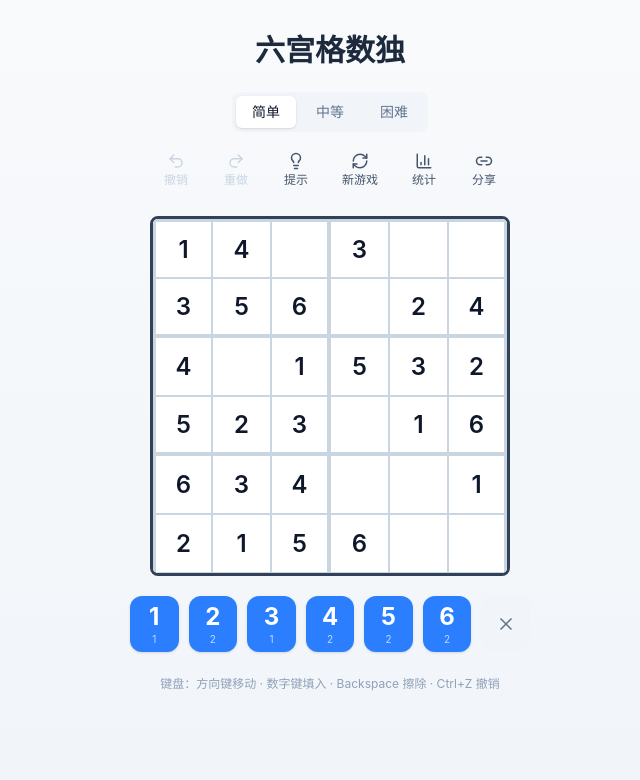
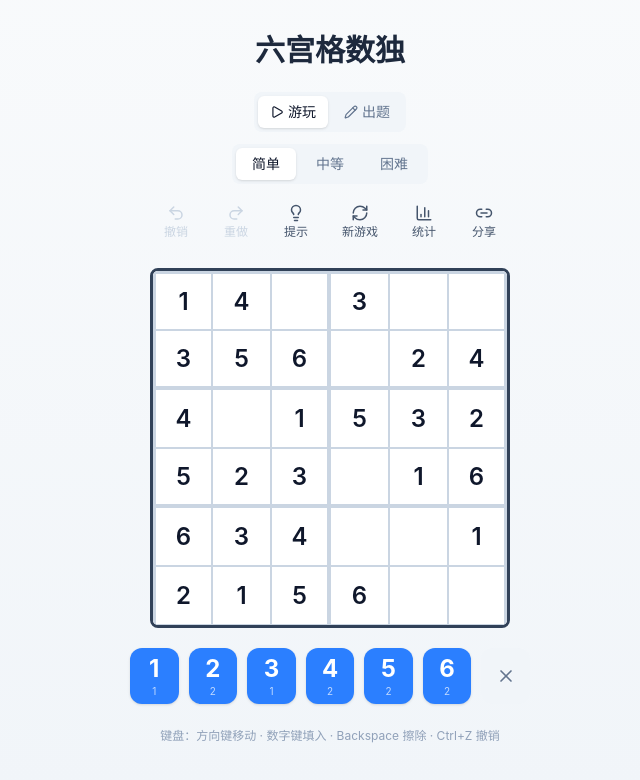
Before and after one commit to StellarTide/six-grid-sudoku, a React (Vite) app: page / in a window 1280 px wide. Shown: the top 780 px of the page, without its empty margins (310-950 px from the left). Built offline with nearby package versions, Linux system fonts and the light colour scheme.

Commit message:
feat: 出题模式 - 自由编辑棋盘、验证可解性、开始游戏

```diff
--- a/src/App.tsx
+++ b/src/App.tsx
@@ -7,6 +7,7 @@ import type { Hint } from "./engine/types";
 
 function App() {
   const {
+    mode,
     board,
     puzzle,
     selectedCell,
@@ -16,6 +17,7 @@ function App() {
     canUndo,
     canRedo,
     stats,
+    validateResult,
     selectCell,
     fillNumber,
     eraseNumber,
@@ -24,6 +26,10 @@ function App() {
     getHint,
     newGame,
     sharePuzzle,
+    switchMode,
+    validateCreate,
+    startFromCreate,
+    clearCreateBoard,
   } = useSudoku();
 
   const [lastHint, setLastHint] = useState<Hint | null>(null);
@@ -126,18 +132,24 @@ function App() {
 
       <div className="flex flex-col gap-3 sm:gap-5 w-full max-w-[400px]">
         <GameToolbar
+          mode={mode}
           difficulty={difficulty}
           isCompleted={isCompleted}
           canUndo={canUndo}
           canRedo={canRedo}
           lastHint={lastHint}
           stats={stats}
+          validateResult={validateResult}
           onUndo={handleUndo}
           onRedo={handleRedo}
           onHint={handleHint}
           onNewGame={handleNewGame}
           onDifficultyChange={handleDifficultyChange}
           onShare={handleShare}
+          onSwitchMode={switchMode}
+          onValidateCreate={validateCreate}
+          onStartFromCreate={startFromCreate}
+          onClearCreateBoard={clearCreateBoard}
         />
 
         <SudokuBoard
@@ -148,7 +160,12 @@ function App() {
           onCellClick={selectCell}
         />
 
-        <NumberPad board={board} onFill={fillNumber} onErase={eraseNumber} />
+        <NumberPad
+          mode={mode}
+          board={board}
+          onFill={fillNumber}
+          onErase={eraseNumber}
+        />
       </div>
 
       <p className="mt-6 text-xs text-slate-400 text-center hidden sm:block">
--- a/src/components/GameToolbar.tsx
+++ b/src/components/GameToolbar.tsx
@@ -8,23 +8,39 @@ import {
   Link2,
   CheckCircle2,
   PartyPopper,
+  Pencil,
+  Play,
+  Eraser,
+  CircleCheck,
   Lightbulb as HintIcon,
 } from "lucide-react";
-import type { Difficulty, Hint, GameStats } from "../engine/types";
+import type {
+  Difficulty,
+  Hint,
+  GameStats,
+  GameMode,
+  ValidateResult,
+} from "../engine/types";
 
 interface GameToolbarProps {
+  mode: GameMode;
   difficulty: Difficulty;
   isCompleted: boolean;
   canUndo: boolean;
   canRedo: boolean;
   lastHint: Hint | null;
   stats: GameStats;
+  validateResult: ValidateResult | null;
   onUndo: () => void;
   onRedo: () => void;
   onHint: () => void;
   onNewGame: () => void;
   onDifficultyChange: (d: Difficulty) => void;
   onShare: () => void;
+  onSwitchMode: (m: GameMode) => void;
+  onValidateCreate: () => void;
+  onStartFromCreate: () => void;
+  onClearCreateBoard: () => void;
 }
 
 const DIFFICULTIES: { value: Difficulty; label: string }[] = [
@@ -34,18 +50,24 @@ const DIFFICULTIES: { value: Difficulty; label: string }[] = [
 ];
 
 export function GameToolbar({
+  mode,
   difficulty,
   isCompleted,
   canUndo,
   canRedo,
   lastHint,
   stats,
+  validateResult,
   onUndo,
   onRedo,
   onHint,
   onNewGame,
   onDifficultyChange,
   onShare,
+  onSwitchMode,
+  onValidateCreate,
+  onStartFromCreate,
+  onClearCreateBoard,
 }: GameToolbarProps) {
   const [showStats, setShowStats] = useState(false);
   const [shareToast, setShareToast] = useState(false);
@@ -58,7 +80,44 @@ export function GameToolbar({
 
   return (
     <div className="flex flex-col gap-3 items-center">
-      {/* Difficulty selector */}
+      {/* Mode tabs */}
+      <div className="flex gap-1 bg-slate-100 rounded-lg p-1">
+        <button
+          type="button"
+          onClick={() => onSwitchMode("play")}
+          className={`
+            flex items-center gap-1 px-3 py-1.5 rounded-md text-sm font-medium
+            transition-colors duration-100
+            ${
+              mode === "play"
+                ? "bg-white text-slate-900 shadow-sm"
+                : "text-slate-500 hover:text-slate-700"
+            }
+          `}
+        >
+          <Play size={14} />
+          游玩
+        </button>
+        <button
+          type="button"
+          onClick={() => onSwitchMode("create")}
+          className={`
+            flex items-center gap-1 px-3 py-1.5 rounded-md text-sm font-medium
+            transition-colors duration-100
+            ${
+              mode === "create"
+                ? "bg-white text-slate-900 shadow-sm"
+                : "text-slate-500 hover:text-slate-700"
+            }
+          `}
+        >
+          <Pencil size={14} />
+          出题
+        </button>
+      </div>
+
+      {/* Difficulty selector — play mode only */}
+      {mode === "play" && (
         <div className="flex gap-1 bg-slate-100 rounded-lg p-1">
           {DIFFICULTIES.map((d) => (
             <button
@@ -78,6 +137,7 @@ export function GameToolbar({
             </button>
           ))}
         </div>
+      )}
 
       {/* Action buttons */}
       <div className="flex flex-wrap justify-center gap-1.5 sm:gap-2">
@@ -93,6 +153,8 @@ export function GameToolbar({
           label="重做"
           icon={<Redo2 size={18} />}
         />
+        {mode === "play" && (
+          <>
             <ToolButton
               onClick={onHint}
               disabled={isCompleted}
@@ -104,6 +166,22 @@ export function GameToolbar({
               label="新游戏"
               icon={<RefreshCw size={18} />}
             />
+          </>
+        )}
+        {mode === "create" && (
+          <>
+            <ToolButton
+              onClick={onValidateCreate}
+              label="验证"
+              icon={<CircleCheck size={18} />}
+            />
+            <ToolButton
+              onClick={onClearCreateBoard}
+              label="清空"
+              icon={<Eraser size={18} />}
+            />
+          </>
+        )}
         <ToolButton
           onClick={() => setShowStats((s) => !s)}
           label="统计"
@@ -124,8 +202,38 @@ export function GameToolbar({
         </div>
       )}
 
-      {/* Hint message */}
-      {lastHint && (
+      {/* Validation result — create mode */}
+      {mode === "create" && validateResult && (
+        <div
+          className={`flex flex-col items-center gap-2 text-sm rounded-lg px-4 py-3 border ${
+            validateResult.solvable
+              ? "text-green-700 bg-green-50 border-green-200"
+              : "text-red-700 bg-red-50 border-red-200"
+          }`}
+        >
+          {validateResult.solvable ? (
+            <>
+              <span className="flex items-center gap-1">
+                <CheckCircle2 size={14} />
+                题目可解！
+              </span>
+              <button
+                type="button"
+                onClick={onStartFromCreate}
+                className="flex items-center gap-1 px-3 py-1.5 bg-green-600 text-white rounded-md text-xs font-medium hover:bg-green-700 transition-colors"
+              >
+                <Play size={14} />
+                开始游戏
+              </button>
+            </>
+          ) : (
+            <span>此题无解，请修改后重试</span>
+          )}
+        </div>
+      )}
+
+      {/* Hint message — play mode */}
+      {mode === "play" && lastHint && (
         <div className="flex items-center gap-1.5 text-sm text-amber-700 bg-amber-50 border border-amber-200 rounded-lg px-3 py-2 max-w-xs text-center">
           <HintIcon size={14} className="shrink-0" />
           <span className="font-medium">
@@ -158,8 +266,8 @@ export function GameToolbar({
         </div>
       )}
 
-      {/* Completion message */}
-      {isCompleted && (
+      {/* Completion message — play mode */}
+      {mode === "play" && isCompleted && (
         <div className="flex items-center gap-2 text-lg font-bold text-green-600 bg-green-50 border border-green-200 rounded-lg px-5 py-3">
           <PartyPopper size={20} />
           恭喜完成！
--- a/src/engine/types.ts
+++ b/src/engine/types.ts
@@ -25,6 +25,12 @@ export interface SaveData {
   isCompleted: boolean;
 }
 
+export type GameMode = "play" | "create";
+
+export interface ValidateResult {
+  solvable: boolean;
+}
+
 export interface GameStats {
   totalPlayed: number;
   totalCompleted: number;
--- a/src/hooks/useSudoku.ts
+++ b/src/hooks/useSudoku.ts
@@ -6,6 +6,8 @@ import type {
   Hint,
   SaveData,
   GameStats,
+  GameMode,
+  ValidateResult,
 } from "../engine/types";
 import { loadSave, saveSave, loadStats, saveStats } from "../utils/storage";
 
@@ -16,6 +18,10 @@ const DIFFICULTY_EMPTY_COUNT: Record<Difficulty, number> = {
 };
 
 const engine = new SixSudoku();
+
+function emptyBoard(): Board {
+  return Array.from({ length: 6 }, () => Array(6).fill(0));
+}
 
 interface GameState {
   board: Board;
@@ -49,11 +55,9 @@ function encodePuzzle(puzzle: Board): string {
 }
 
 function getPuzzleFromBoard(puzzleBoard: Board): GameState {
-  // Try to solve the puzzle to get the solution
   const copied = puzzleBoard.map((row) => [...row]);
   const solution = engine.solve(copied);
   if (!solution) {
-    // Fallback: generate a new game if puzzle is unsolvable
     return createNewGame("easy");
   }
   return {
@@ -66,11 +70,11 @@ function getPuzzleFromBoard(puzzleBoard: Board): GameState {
 // --- Hook ---
 
 export function useSudoku() {
+  const [mode, setMode] = useState<GameMode>("play");
+
   const [gameState, setGameState] = useState<GameState>(() => {
-    // Priority: URL hash > localStorage > new game
     const hashPuzzle = decodePuzzleFromHash();
     if (hashPuzzle) {
-      // Clear the hash so refresh starts fresh
       window.history.replaceState(null, "", window.location.pathname);
       return getPuzzleFromBoard(hashPuzzle);
     }
@@ -90,6 +94,11 @@ export function useSudoku() {
     return saved?.difficulty ?? "easy";
   });
 
+  const [createBoard, setCreateBoard] = useState<Board>(() => emptyBoard());
+  const [validateResult, setValidateResult] = useState<ValidateResult | null>(
+    null,
+  );
+
   const [selectedCell, setSelectedCell] = useState<[number, number] | null>(
     null,
   );
@@ -98,8 +107,6 @@ export function useSudoku() {
     return saved?.isCompleted ?? false;
   });
   const [historyVersion, setHistoryVersion] = useState(0);
-
-  // Track whether the current game was already counted as "played"
   const [gameCounted, setGameCounted] = useState(() => {
     const saved = loadSave();
     return saved !== null;
@@ -110,7 +117,6 @@ export function useSudoku() {
   const undoStack = useRef<Board[]>([]);
   const redoStack = useRef<Board[]>([]);
 
-  // Restore stacks from save on first load
   useEffect(() => {
     const saved = loadSave();
     if (saved) {
@@ -119,8 +125,6 @@ export function useSudoku() {
     }
   }, []);
 
-  // Reading ref.current during render is intentional here — the value is
-  // derived from historyVersion which changes synchronously with the stacks.
   // eslint-disable-next-line react-hooks/refs
   const canUndo = undoStack.current.length > 0;
   // eslint-disable-next-line react-hooks/refs
@@ -128,8 +132,9 @@ export function useSudoku() {
 
   const { board, puzzle, solution } = gameState;
 
-  // Persist to localStorage whenever board changes
+  // Persist play mode to localStorage
   useEffect(() => {
+    if (mode !== "play") return;
     const data: SaveData = {
       board,
       puzzle,
@@ -140,10 +145,11 @@ export function useSudoku() {
       isCompleted,
     };
     saveSave(data);
-  }, [board, puzzle, solution, difficulty, isCompleted]);
+  }, [board, puzzle, solution, difficulty, isCompleted, mode]);
 
-  // Error cells
+  // Error cells (play mode only)
   const errorCells = new Set<string>();
+  if (mode === "play") {
     for (let r = 0; r < 6; r++) {
       for (let c = 0; c < 6; c++) {
         if (
@@ -152,6 +158,7 @@ export function useSudoku() {
           board[r][c] !== solution[r][c]
         ) {
           errorCells.add(`${r}-${c}`);
+        }
       }
     }
   }
@@ -166,9 +173,26 @@ export function useSudoku() {
     setSelectedCell([row, col]);
   }, []);
 
+  // --- fillNumber: differs by mode ---
   const fillNumber = useCallback(
     (num: number) => {
-      if (!selectedCell || isCompleted) return;
+      if (!selectedCell) return;
+
+      if (mode === "create") {
+        const [r, c] = selectedCell;
+        const current = createBoard[r][c];
+        if (current === num) return;
+
+        pushHistory(createBoard);
+        const next = createBoard.map((row) => [...row]);
+        next[r][c] = num;
+        setCreateBoard(next);
+        setValidateResult(null);
+        return;
+      }
+
+      // Play mode
+      if (isCompleted) return;
       const [r, c] = selectedCell;
       if (puzzle[r][c] !== 0) return;
       if (board[r][c] === num) return;
@@ -183,57 +207,98 @@ export function useSudoku() {
       setIsCompleted(completed);
 
       if (completed) {
-        setStats((prev) => {
-          const next = {
-            ...prev,
-            totalCompleted: prev.totalCompleted + 1,
-            currentStreak: prev.currentStreak + 1,
-            bestStreak: Math.max(prev.bestStreak, prev.currentStreak + 1),
-          };
-          if (difficulty === "easy") next.easyCompleted++;
-          else if (difficulty === "medium") next.mediumCompleted++;
-          else next.hardCompleted++;
-          saveStats(next);
-          return next;
-        });
+        setStats(bumpStatsCompleted(difficulty));
       }
     },
-    [selectedCell, puzzle, board, pushHistory, isCompleted, difficulty],
+    [
+      mode,
+      selectedCell,
+      createBoard,
+      board,
+      puzzle,
+      isCompleted,
+      difficulty,
+      pushHistory,
+    ],
   );
 
+  // --- eraseNumber ---
   const eraseNumber = useCallback(() => {
-    if (!selectedCell || isCompleted) return;
+    if (!selectedCell) return;
+
+    if (mode === "create") {
+      const [r, c] = selectedCell;
+      if (createBoard[r][c] === 0) return;
+
+      pushHistory(createBoard);
+      const next = createBoard.map((row) => [...row]);
+      next[r][c] = 0;
+      setCreateBoard(next);
+      setValidateResult(null);
+      return;
+    }
+
+    // Play mode
+    if (isCompleted) return;
     const [r, c] = selectedCell;
     if (puzzle[r][c] !== 0 || board[r][c] === 0) return;
 
     pushHistory(board);
-
     const newBoard = board.map((row) => [...row]);
     newBoard[r][c] = 0;
     setGameState((prev) => ({ ...prev, board: newBoard }));
-  }, [selectedCell, puzzle, board, pushHistory, isCompleted]);
+  }, [
+    mode,
+    selectedCell,
+    createBoard,
+    board,
+    puzzle,
+    isCompleted,
+    pushHistory,
+  ]);
 
+  // --- undo ---
   const undo = useCallback(() => {
     if (undoStack.current.length === 0) return;
+
+    if (mode === "create") {
+      const prev = undoStack.current.pop()!;
+      redoStack.current.push(createBoard.map((row) => [...row]));
+      setCreateBoard(prev);
+      setValidateResult(null);
+      setHistoryVersion((v) => v + 1);
+      return;
+    }
+
     const prev = undoStack.current.pop()!;
     redoStack.current.push(board.map((row) => [...row]));
     setGameState((state) => ({ ...state, board: prev }));
     setIsCompleted(false);
     setHistoryVersion((v) => v + 1);
-  }, [board]);
+  }, [mode, createBoard, board]);
 
+  // --- redo ---
   const redo = useCallback(() => {
     if (redoStack.current.length === 0) return;
+
+    if (mode === "create") {
+      const next = redoStack.current.pop()!;
+      undoStack.current.push(createBoard.map((row) => [...row]));
+      setCreateBoard(next);
+      setHistoryVersion((v) => v + 1);
+      return;
+    }
+
     const next = redoStack.current.pop()!;
     undoStack.current.push(board.map((row) => [...row]));
     setGameState((state) => ({ ...state, board: next }));
-    const completed = engine.isCompleted(next);
-    setIsCompleted(completed);
+    setIsCompleted(engine.isCompleted(next));
     setHistoryVersion((v) => v + 1);
-  }, [board]);
+  }, [mode, createBoard, board]);
 
+  // --- play-mode only ---
   const getHint = useCallback((): Hint | null => {
-    if (isCompleted) return null;
+    if (mode !== "play" || isCompleted) return null;
     const hint = engine.getHint(board);
     if (!hint) return null;
 
@@ -247,29 +312,16 @@ export function useSudoku() {
     setIsCompleted(completed);
 
     if (completed) {
-      setStats((prev) => {
-        const next = {
-          ...prev,
-          totalCompleted: prev.totalCompleted + 1,
-          currentStreak: prev.currentStreak + 1,
-          bestStreak: Math.max(prev.bestStreak, prev.currentStreak + 1),
-        };
-        if (difficulty === "easy") next.easyCompleted++;
-        else if (difficulty === "medium") next.mediumCompleted++;
-        else next.hardCompleted++;
-        saveStats(next);
-        return next;
-      });
+      setStats(bumpStatsCompleted(difficulty));
     }
 
     return hint;
-  }, [board, pushHistory, isCompleted, difficulty]);
+  }, [mode, isCompleted, board, pushHistory, difficulty]);
 
   const newGame = useCallback(
     (diff?: Difficulty) => {
       const d = diff ?? difficulty;
 
-      // If current game was not completed, break streak
       if (gameCounted && !isCompleted) {
         setStats((prev) => {
           const next = { ...prev, currentStreak: 0 };
@@ -278,6 +330,7 @@ export function useSudoku() {
         });
       }
 
+      setMode("play");
       setGameState(createNewGame(d));
       setSelectedCell(null);
       setIsCompleted(false);
@@ -286,7 +339,6 @@ export function useSudoku() {
       setHistoryVersion((v) => v + 1);
       if (diff) setDifficulty(diff);
 
-      // Count as a new game played
       setStats((prev) => {
         const next = { ...prev, totalPlayed: prev.totalPlayed + 1 };
         saveStats(next);
@@ -298,14 +350,70 @@ export function useSudoku() {
   );
 
   const sharePuzzle = useCallback((): string => {
-    const encoded = encodePuzzle(puzzle);
+    const target = mode === "create" ? createBoard : puzzle;
+    const encoded = encodePuzzle(target);
     const base = window.location.origin + window.location.pathname;
     return `${base}#p=${encoded}`;
-  }, [puzzle]);
+  }, [mode, createBoard, puzzle]);
+
+  // --- Create-mode actions ---
+  const startFromCreate = useCallback(() => {
+    const puz = createBoard.map((row) => [...row]);
+    const sol = engine.solve(puz);
+    if (!sol) return;
+
+    setGameState({
+      board: puz.map((row) => [...row]),
+      puzzle: puz,
+      solution: sol,
+    });
+    setMode("play");
+    setSelectedCell(null);
+    setIsCompleted(false);
+    undoStack.current = [];
+    redoStack.current = [];
+    setHistoryVersion((v) => v + 1);
+    setValidateResult(null);
+    setDifficulty("easy"); // user-created puzzles don't have difficulty
+  }, [createBoard]);
+
+  const validateCreate = useCallback(() => {
+    const solvable = engine.isSolvable(createBoard);
+    setValidateResult({ solvable });
+  }, [createBoard]);
+
+  const clearCreateBoard = useCallback(() => {
+    pushHistory(createBoard);
+    setCreateBoard(emptyBoard());
+    setValidateResult(null);
+  }, [createBoard, pushHistory]);
+
+  const switchMode = useCallback(
+    (newMode: GameMode) => {
+      if (newMode === mode) return;
+      setMode(newMode);
+      setSelectedCell(null);
+      setIsCompleted(false);
+      undoStack.current = [];
+      redoStack.current = [];
+      setHistoryVersion((v) => v + 1);
+
+      if (newMode === "create") {
+        setCreateBoard(emptyBoard());
+        setValidateResult(null);
+      }
+    },
+    [mode],
+  );
+
+  // Which board to display
+  const displayBoard = mode === "create" ? createBoard : board;
+  const displayPuzzle = mode === "create" ? createBoard : puzzle;
 
   return {
-    board,
-    puzzle,
+    mode,
+    board: displayBoard,
+    puzzle: displayPuzzle,
     solution,
     selectedCell,
     difficulty,
@@ -315,6 +423,7 @@ export function useSudoku() {
     canRedo,
     historyVersion,
     stats,
+    validateResult,
     selectCell,
     fillNumber,
     eraseNumber,
@@ -323,6 +432,10 @@ export function useSudoku() {
     getHint,
     newGame,
     sharePuzzle,
+    switchMode,
+    validateCreate,
+    startFromCreate,
+    clearCreateBoard,
   };
 }
 
@@ -337,3 +450,19 @@ function createNewGame(difficulty: Difficulty): GameState {
     solution,
   };
 }
+
+function bumpStatsCompleted(difficulty: Difficulty) {
+  return (prev: GameStats) => {
+    const next = {
+      ...prev,
+      totalCompleted: prev.totalCompleted + 1,
+      currentStreak: prev.currentStreak + 1,
+      bestStreak: Math.max(prev.bestStreak, prev.currentStreak + 1),
+    };
+    if (difficulty === "easy") next.easyCompleted++;
+    else if (difficulty === "medium") next.mediumCompleted++;
+    else next.hardCompleted++;
+    saveStats(next);
+    return next;
+  };
+}
```
Also changed, not shown: src/components/NumberPad.tsx (+5 -4 lines). Lines whose indentation alone changed are shown as unchanged.
